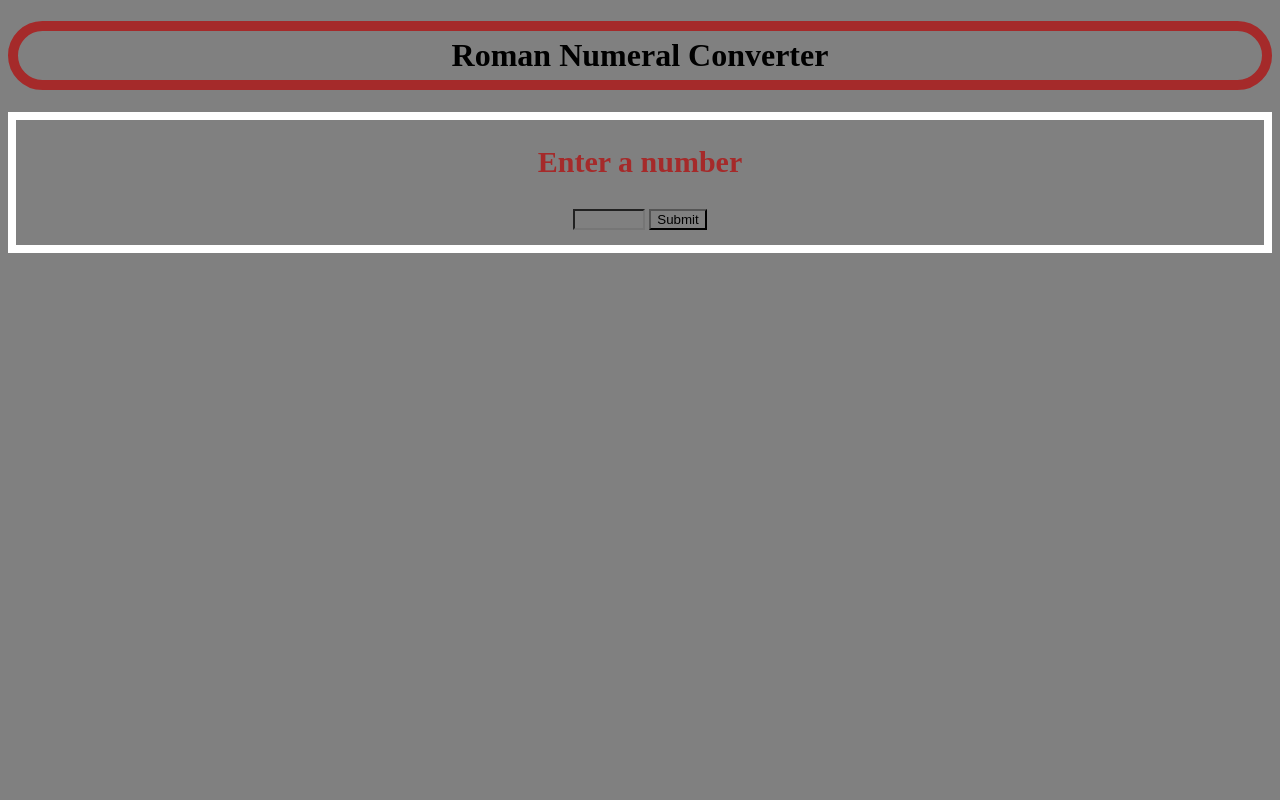
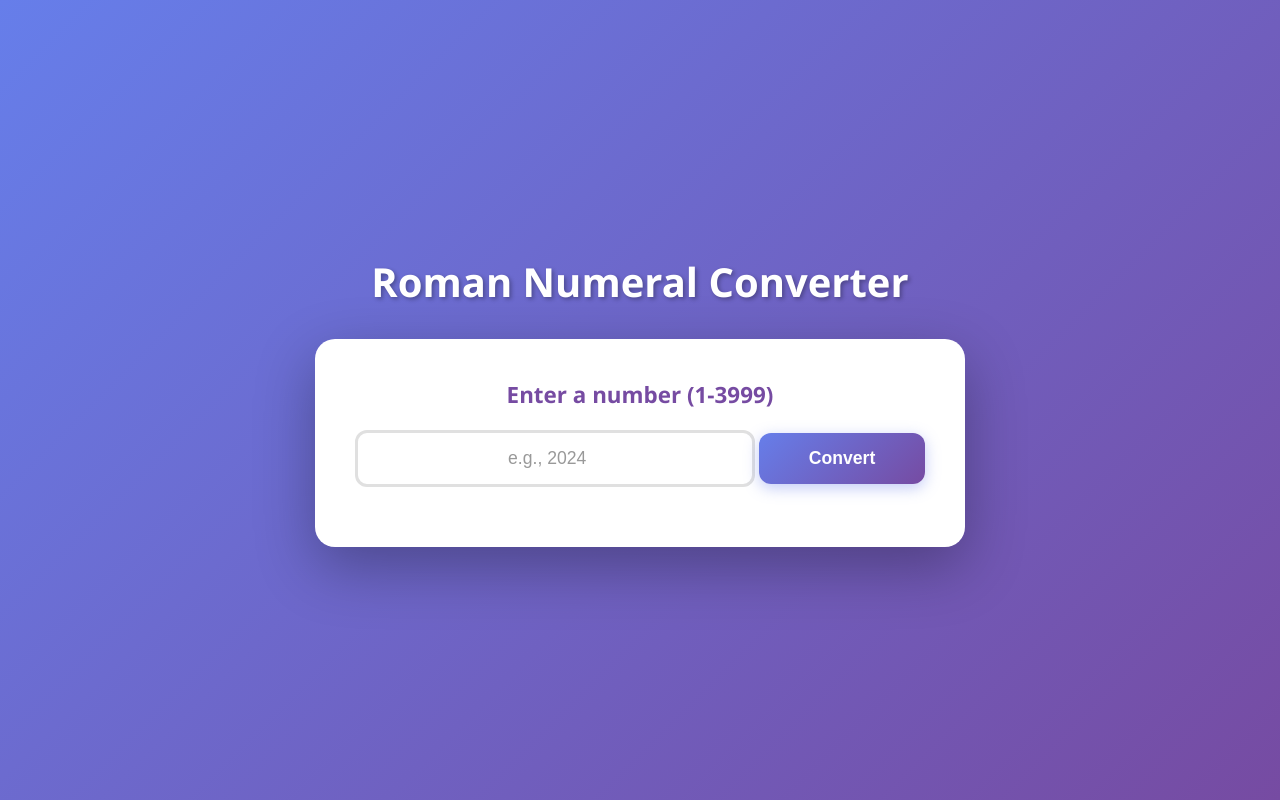
Before and after one commit to JWAllport/Roman-Numeral-Converter, a plain HTML site: page index.html in a window 1280 px wide. Drawn offline with Linux system fonts and the light colour scheme.

Commit message:
Update styling and look

```diff
--- a/index.html
+++ b/index.html
@@ -1,25 +1,32 @@
 <!DOCTYPE html>
-
-<html>
+<html lang="en">
+<head>
+  <meta charset="UTF-8">
+  <meta name="viewport" content="width=device-width, initial-scale=1.0">
   <title>Roman Numeral Converter</title>
-
-<head>
   <link rel="stylesheet" href="styles.css"/>
 </head>
 
 <body>
+  <div class="container">
+    <header>
       <h1>Roman Numeral Converter</h1>
+    </header>
+
+    <main>
       <div id="bodyBorder">
-<p>Enter a number</p>
-<input type="number" name="number" id="number"  min="1" max="4000"/>
+        <label for="number">Enter a number (1-3999)</label>
+        <input type="number" name="number" id="number" min="1" max="3999" placeholder="e.g., 2024"/>
         <button id="convert-btn">
-  Submit
+          Convert
         </button>
       </div>
 
       <div id="output" class="hidden">
-  <h1 id="romanNumerals"> </h1>
+        <div id="romanNumerals"></div>
       </div>
+    </main>
+  </div>
+  <script src="script.js"></script>
 </body>
-  <script src="script.js"> </script>
 </html>
--- a/styles.css
+++ b/styles.css
@@ -1,31 +1,182 @@
+/* Reset and Base Styles */
 * {
-  background-color:gray;
-}
-h1{
-  text-align:center;
-  border:solid brown 10px;
-  border-radius:80px;
-  padding:6px;
+  margin: 0;
+  padding: 0;
+  box-sizing: border-box;
 }
 
-#bodyBorder{
-  border:solid white 8px;
-  padding:15px;
-  text-align:center;
+body {
+  font-family: 'Segoe UI', Tahoma, Geneva, Verdana, sans-serif;
+  background: linear-gradient(135deg, #667eea 0%, #764ba2 100%);
+  min-height: 100vh;
+  display: flex;
+  justify-content: center;
+  align-items: center;
+  padding: 20px;
 }
 
-#submitButton{
-  display:block;
-  margin:10px auto auto auto
+.container {
+  width: 100%;
+  max-width: 600px;
+}
+
+/* Header */
+header h1 {
+  text-align: center;
+  color: white;
+  font-size: clamp(1.5rem, 5vw, 2.5rem);
+  margin-bottom: 30px;
+  text-shadow: 2px 2px 4px rgba(0, 0, 0, 0.3);
+  padding: 0 10px;
+}
+
+/* Main Content */
+main {
+  background: white;
+  border-radius: 20px;
+  box-shadow: 0 20px 60px rgba(0, 0, 0, 0.3);
+  overflow: hidden;
+}
+
+#bodyBorder {
+  padding: 40px 30px;
+  text-align: center;
+}
+
+/* Label */
+label {
+  display: block;
+  color: #764ba2;
+  font-size: clamp(1.1rem, 3vw, 1.4rem);
+  font-weight: 600;
+  margin-bottom: 20px;
+}
+
+/* Input */
+#number {
+  width: 100%;
+  max-width: 400px;
+  padding: 15px 20px;
+  font-size: 1.1rem;
+  border: 3px solid #e0e0e0;
+  border-radius: 12px;
+  outline: none;
+  transition: all 0.3s ease;
+  margin-bottom: 20px;
+  text-align: center;
+}
+
+#number:focus {
+  border-color: #667eea;
+  box-shadow: 0 0 0 4px rgba(102, 126, 234, 0.1);
+}
+
+#number::placeholder {
+  color: #999;
+}
+
+/* Button */
+#convert-btn {
+  background: linear-gradient(135deg, #667eea 0%, #764ba2 100%);
+  color: white;
+  border: none;
+  padding: 15px 50px;
+  font-size: 1.1rem;
+  font-weight: 600;
+  border-radius: 12px;
+  cursor: pointer;
+  transition: all 0.3s ease;
+  box-shadow: 0 4px 15px rgba(102, 126, 234, 0.4);
+  min-width: 150px;
+}
+
+#convert-btn:hover {
+  transform: translateY(-2px);
+  box-shadow: 0 6px 20px rgba(102, 126, 234, 0.6);
+}
+
+#convert-btn:active {
+  transform: translateY(0);
+}
+
+/* Output */
+#output {
+  background: linear-gradient(135deg, #667eea 0%, #764ba2 100%);
+  padding: 40px 30px;
+  text-align: center;
+  animation: slideDown 0.4s ease;
+}
+
+#romanNumerals {
+  color: white;
+  font-size: clamp(2rem, 6vw, 3.5rem);
+  font-weight: bold;
+  word-wrap: break-word;
+  text-shadow: 2px 2px 4px rgba(0, 0, 0, 0.2);
+  line-height: 1.4;
 }
 
 .hidden {
-  display:none;
+  display: none;
 }
-p{
-  color:brown;
-  font-size:30px;
-  font-weight:bold;
-  padding:0px;
-  margin-top:10px;
+
+/* Animations */
+@keyframes slideDown {
+  from {
+    opacity: 0;
+    transform: translateY(-20px);
+  }
+  to {
+    opacity: 1;
+    transform: translateY(0);
+  }
 }
+
+/* Mobile Optimization */
+@media (max-width: 480px) {
+  body {
+    padding: 15px;
+  }
+
+  #bodyBorder {
+    padding: 30px 20px;
+  }
+
+  #number {
+    padding: 12px 15px;
+    font-size: 1rem;
+  }
+
+  #convert-btn {
+    padding: 12px 40px;
+    font-size: 1rem;
+    width: 100%;
+    max-width: 300px;
+  }
+
+  #output {
+    padding: 30px 20px;
+  }
+}
+
+/* Tablet Optimization */
+@media (min-width: 481px) and (max-width: 768px) {
+  header h1 {
+    margin-bottom: 25px;
+  }
+
+  #bodyBorder {
+    padding: 35px 25px;
+  }
+}
+
+/* Desktop Enhancement */
+@media (min-width: 769px) {
+  .container {
+    max-width: 650px;
+  }
+
+  #convert-btn:hover {
+    transform: translateY(-3px) scale(1.02);
+  }
+}
```
Lines whose indentation alone changed are shown as unchanged.
